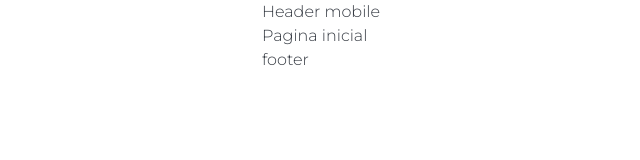
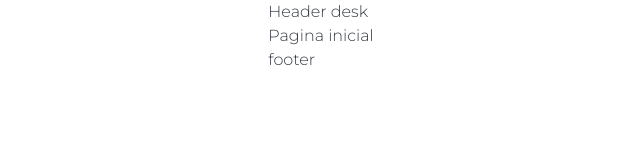
Before and after one commit to ArtthurMagnabosco/siteBrava, a React (Vite) app: page / in a window 1280 px wide. Shown: the top 160 px of the page, without its empty margins (319-959 px from the left). Built offline with nearby package versions, Linux system fonts and the light colour scheme.

Commit message:
Add isMobile? header

```diff
--- a/src/components/Header/index.jsx
+++ b/src/components/Header/index.jsx
@@ -1,15 +1,17 @@
 import { useEffect, useState } from "react"
 
 const Header = () => {
-    const [isMobile, setIsMobile] = useState(true)
+
+    const [isMobile, setIsMobile] = useState()
+    const handleWidth = () => {
+        window.innerWidth >= 1024 ?
+        setIsMobile(false) :
+        setIsMobile(true)
+    }
     useEffect(() => {
-        const handleWidth = () => {
-            if (window.innerWidth >= 1024) {
-                setIsMobile(false)
-            }
-        }
-    })
-
+        handleWidth()
+        window.addEventListener("resize", handleWidth)
+    }, [])
 
     return (
         <>
```
